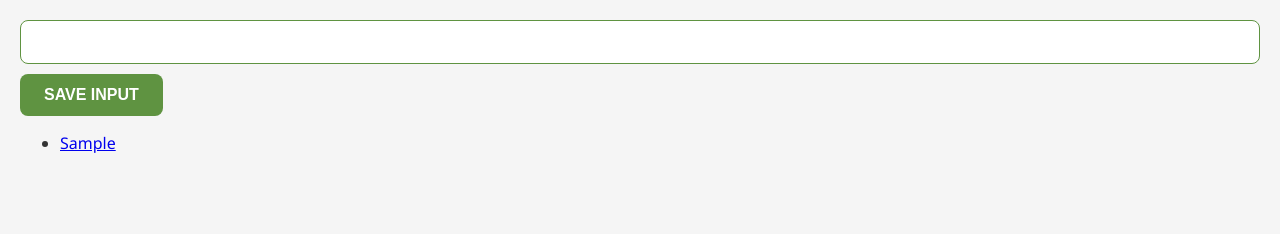
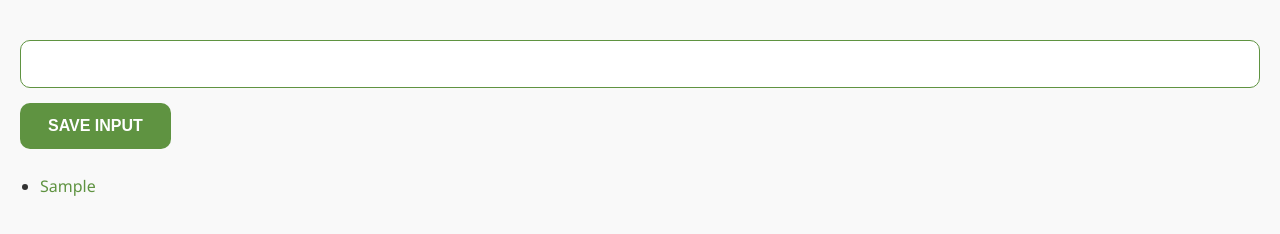
Before and after one commit to wiinnie9/leads_chrome_extension, a browser extension: page index.html in a window 1280 px wide. Both pictures are taken after typing "Sample" into the empty fields and a click on the button "SAVE INPUT". Drawn offline with Linux system fonts and the light colour scheme.

Commit message:
- prep for ext deployment done

```diff
--- a/index.css
+++ b/index.css
@@ -1,52 +1,89 @@
+:root {
+    --green: #5f9341;
+    --green-dark: #4c7d34;
+    --background: #f9f9f9;
+    --text: #333;
+    --card-bg: white;
+}
+
 body {
     margin: 0;
-    padding: 20px;
+    padding: 40px 20px;
     font-family: 'Segoe UI', Tahoma, Geneva, Verdana, sans-serif;
-    background-color: #f5f5f5;
-    color: #333;
+    background-color: var(--background);
+    color: var(--text);
+    line-height: 1.6;
+    min-width: 400px;
 }
 
-/* Green accent color */
-:root {
-    --green: #5f9341;
-}
 
+/* Input styling */
 input {
     width: 100%;
-    padding: 12px 15px;
-    box-sizing: border-box;
+    padding: 14px 16px;
     border: 1px solid var(--green);
-    border-radius: 8px;
+    border-radius: 10px;
     outline: none;
     font-size: 16px;
-    transition: border 0.3s ease, box-shadow 0.3s ease;
+    transition: all 0.3s ease;
+    background-color: #fff;
 }
 
 input:focus {
-    border-color: #4c7d34;
-    box-shadow: 0 0 5px rgba(95, 147, 65, 0.4);
+    border-color: var(--green-dark);
+    box-shadow: 0 0 8px rgba(95, 147, 65, 0.3);
 }
 
+/* Button styling */
 button {
     background-color: var(--green);
     color: white;
-    padding: 12px 24px;
+    padding: 14px 28px;
     border: none;
-    border-radius: 8px;
+    border-radius: 10px;
     font-size: 16px;
-    font-weight: bold;
+    font-weight: 600;
     cursor: pointer;
-    transition: background-color 0.3s ease, transform 0.2s ease;
-    margin-top: 10px;
+    margin-top: 15px;
+    transition: background-color 0.3s ease, transform 0.2s ease, box-shadow 0.2s ease;
 }
 
 button:hover {
-    background-color: #4c7d34;
+    background-color: var(--green-dark);
     transform: translateY(-2px);
-    box-shadow: 0 4px 10px rgba(95, 147, 65, 0.3);
+    box-shadow: 0 6px 14px rgba(95, 147, 65, 0.3);
 }
 
 button:active {
     transform: translateY(0);
     box-shadow: none;
 }
+
+/* List styling */
+ul {
+    margin-top: 25px;
+    padding-left: 20px; /* add left padding for bullet spacing */
+    list-style: disc;   /* show bullet points */
+}
+
+li {
+    margin-top: 8px;
+    font-size: 16px;
+    color: var(--text);
+}
+
+
+li:hover {
+    box-shadow: 0 4px 12px rgba(0, 0, 0, 0.05);
+}
+
+/* Link styling */
+a {
+    color: var(--green);
+    text-decoration: none;
+    transition: color 0.3s ease;
+}
+
+a:hover {
+    color: var(--green-dark);
+}
```
Also changed, not shown: icon.png (added), manifest.json (added).
